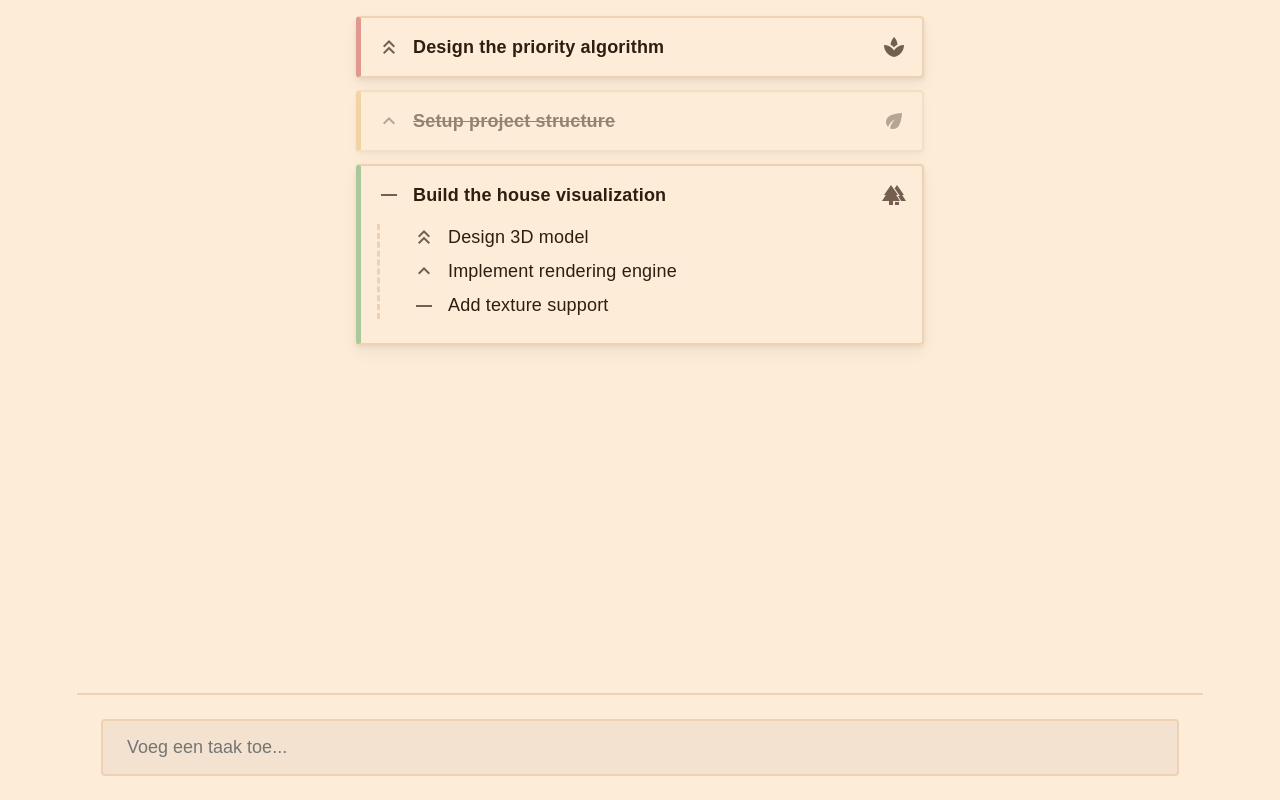
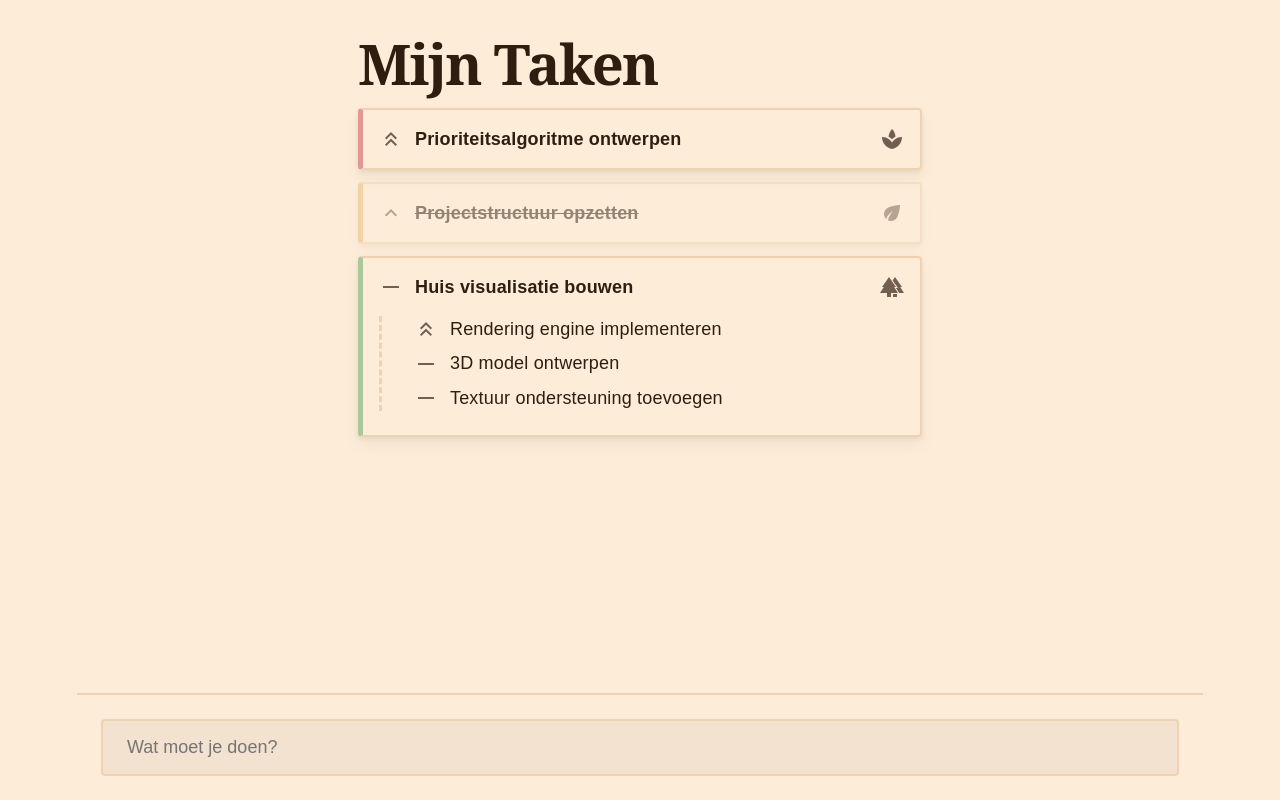
Before and after one commit to mathijs750/prio-tool, a React (Vite) app: page / in a window 1280 px wide. Built offline with nearby package versions, Linux system fonts and the light colour scheme.

Commit message:
Translate and some small tweaks

```diff
--- a/src/App.tsx
+++ b/src/App.tsx
@@ -4,31 +4,30 @@
 import { TaskList } from './components/TaskList'
 import { QuickAdd } from './components/QuickAdd'
 import { AddTaskModal } from './components/AddTaskModal'
-
 function App() {
   const [tasks, setTasks] = useState<ITask[]>([
     {
       id: '2',
-      description: 'Setup project structure',
+      description: 'Projectstructuur opzetten',
       size: 'seed',
       priority: 'B',
       state: 'done',
     },
     {
       id: '3',
-      description: 'Build the house visualization',
+      description: 'Huis visualisatie bouwen',
       size: 'tree',
       priority: 'C',
       state: 'in-progress',
       subTasks: [
-        { description: 'Design 3D model', priority: 'A' },
-        { description: 'Implement rendering engine', priority: 'B' },
-        { description: 'Add texture support', priority: 'C' },
+        { description: '3D model ontwerpen', priority: 'C' },
+        { description: 'Rendering engine implementeren', priority: 'A' },
+        { description: 'Textuur ondersteuning toevoegen', priority: 'C' },
       ],
     },
     {
       id: '5',
-      description: 'Design the priority algorithm',
+      description: 'Prioriteitsalgoritme ontwerpen',
       size: 'plant',
       priority: 'A',
       state: 'todo',
@@ -54,9 +53,9 @@
 
   return (
     <>
-      <section id="center">
-        <TaskList tasks={tasks} />
-      </section>
+      <h1>Mijn Taken</h1>
+
+      <TaskList tasks={tasks} />
 
       <QuickAdd onAdd={handleOpenModal} />
 
--- a/src/components/AddTaskModal.tsx
+++ b/src/components/AddTaskModal.tsx
@@ -87,7 +87,7 @@
       <form onSubmit={handleSubmit}>
 
         <div className="form-group">
-          <label>Formaat</label>
+          <label>Omvang</label>
           <div className="button-group">
             {(['seed', 'plant', 'tree'] as Size[]).map((s) => (
               <button
@@ -95,7 +95,7 @@
                 type="button"
                 className={size === s ? 'active' : ''}
                 onClick={() => setSize(s)}
-                title={`Size ${s}`}
+                title={`Omvang ${s}`}
               >
                 <span className="material-icons">{SIZE_ICON[s]}</span>
               </button>
@@ -105,7 +105,7 @@
 
         {showSubTasks && (
           <div className="form-group">
-            <label>Subtasks {size === 'tree' ? '(Vereist)' : '(Optioneel)'}</label>
+            <label>Deeltaken {size === 'tree' ? '(Verplicht)' : '(Optioneel)'}</label>
             <div className="subtasks-scroll-container">
               {subTasks.map((st, index) => (
                 <div key={index} className="subtask-row">
@@ -115,7 +115,7 @@
                       className="subtask-input"
                       value={st.description}
                       onChange={(e) => handleSubTaskDescChange(index, e.target.value)}
-                      placeholder={`Subtask ${index + 1}`}
+                      placeholder={`Waar bestaat ${description} uit?`}
                       required={size === 'tree' && index === 0}
                     />
                     <button
@@ -123,7 +123,7 @@
                       className="subtask-remove-btn"
                       onClick={() => handleRemoveSubTask(index)}
                     >
-                      ×
+                      <span className="material-icons">close</span>
                     </button>
                   </div>
                   <div className="button-group subtask-priority-group">
@@ -146,7 +146,7 @@
               className="add-subtask-btn"
               onClick={handleAddSubTask}
             >
-              + Voeg subtask toe
+              <span className="material-icons" style={{ fontSize: '1rem' }}>add</span> Voeg deeltaak toe
             </button>
           </div>
         )}
@@ -160,7 +160,7 @@
                 type="button"
                 className={priority === p ? 'active' : ''}
                 onClick={() => setPriority(p)}
-                title={`Priority ${p}`}
+                title={`Urgentie ${p}`}
               >
                 <span className="material-icons">{PRIORITY_ICON[p]}</span> {p}
               </button>
@@ -170,8 +170,8 @@
 
 
         <div className="modal-actions">
-          <button type="button" onClick={onClose}>Annuleer</button>
-          <button type="submit" className="primary">Voeg taak toe</button>
+          <button type="button" onClick={onClose}>Annuleren</button>
+          <button type="submit" className="primary">Toevoegen</button>
         </div>
 
       </form>
--- a/src/components/QuickAdd.tsx
+++ b/src/components/QuickAdd.tsx
@@ -24,13 +24,14 @@
     <div className="quick-add-container">
       <input
         type="text"
-        placeholder="Voeg een taak toe..."
+        placeholder="Wat moet je doen?"
         value={description}
         onChange={(e) => setDescription(e.target.value)}
         onKeyDown={handleKeyDown}
         className="quick-add-input"
-        aria-label="New task description"
+        aria-label="Omschrijving nieuwe taak"
       />
     </div>
   );
+
 }
--- a/src/index.css
+++ b/src/index.css
@@ -67,6 +67,7 @@
 #root {
   width: min(100%, 600px);
   margin: 0 auto;
+  padding: 1em;
   min-height: 100svh;
   display: flex;
   flex-direction: column;
@@ -237,7 +238,7 @@
 
 .task-list ul {
   list-style: none;
-  padding: 16px;
+  padding: 0;
   margin-top: 0;
 }
 
```
